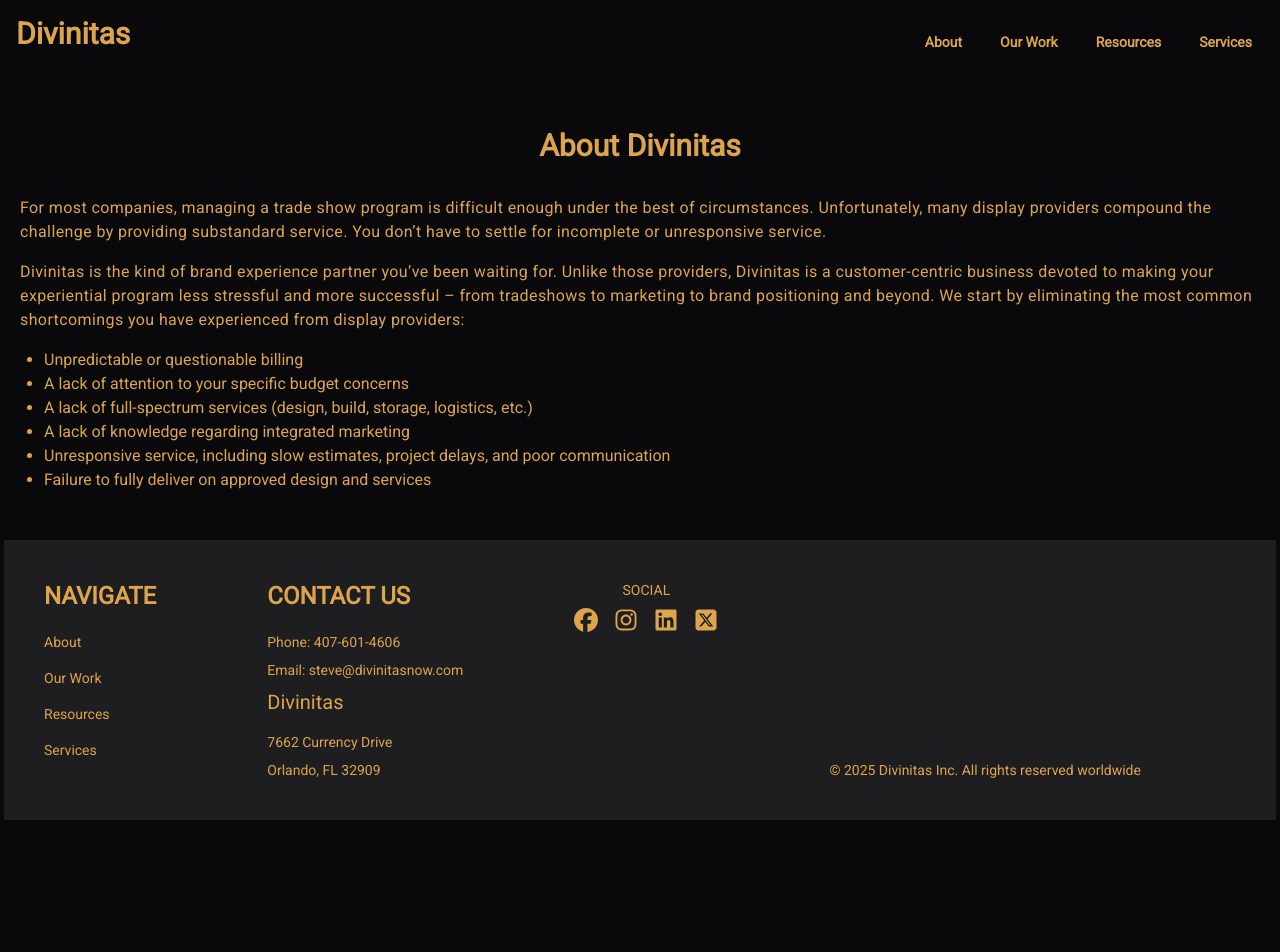
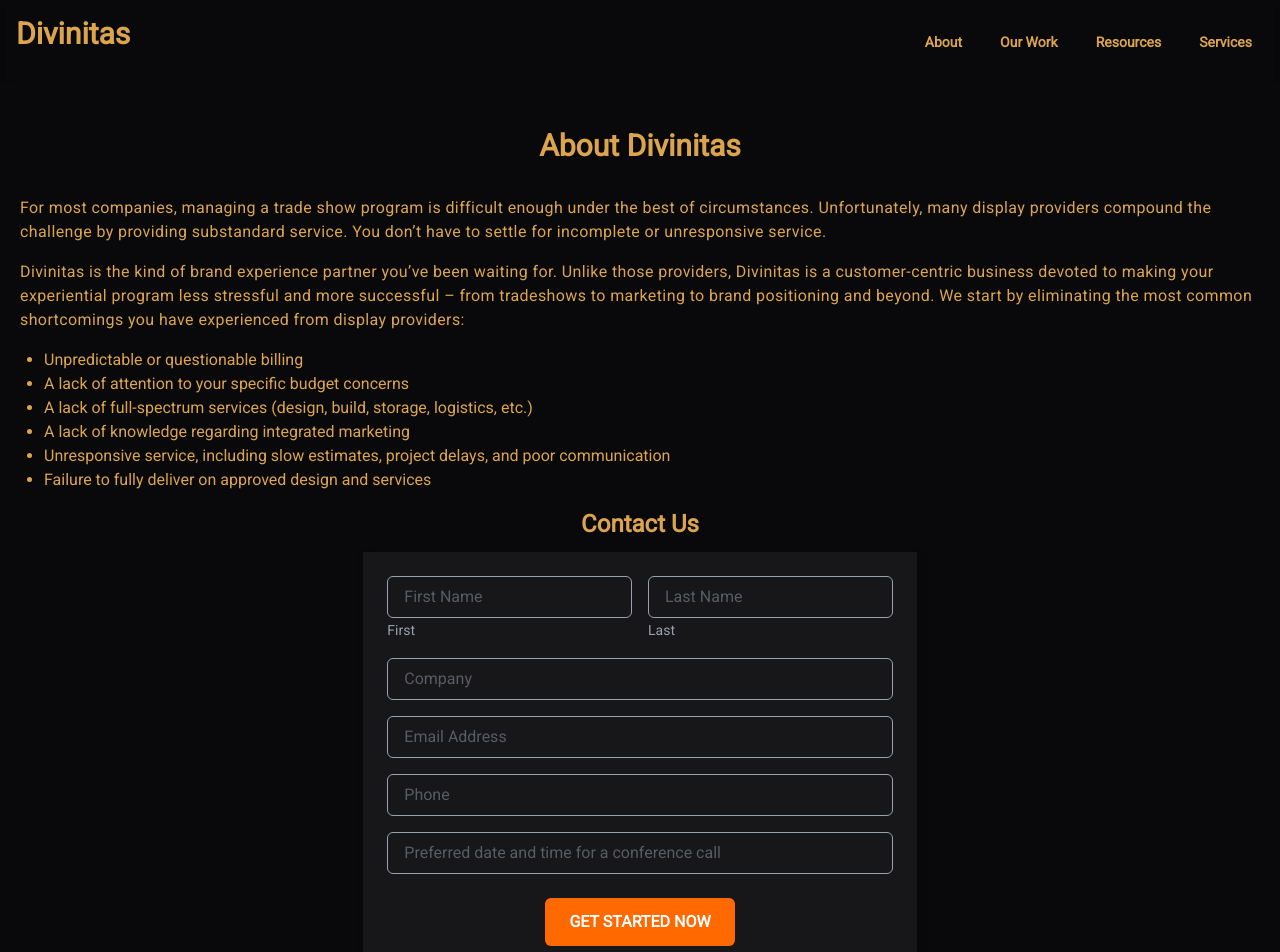
Before and after one commit to JGuzman87/divinitas, a Next.js app: page /about in a window 1280 px wide. Shown: the top 952 px of the page. Before the commit the page ends 824 px from the top, so only its background shows below. Built offline with nearby package versions, Linux system fonts and the light colour scheme.

Commit message:
added form to about page

```diff
--- a/app/about/page.js
+++ b/app/about/page.js
@@ -2,6 +2,7 @@
 
 import { motion, AnimatePresence } from "framer-motion";
 import { usePathname } from "next/navigation";
+import Form from "@/components/Form";
 
 const AboutPage = () => {
     const pathname = usePathname();
@@ -44,6 +45,10 @@
           </li>
           <li>Failure to fully deliver on approved design and services</li>
         </ul>
+        <div className="flex flex-col max-w-1/2 self-center">
+          <h2 className="text-center">Contact Us</h2>
+          <Form />
+        </div>
       </motion.div>
     </AnimatePresence>
   );
```
